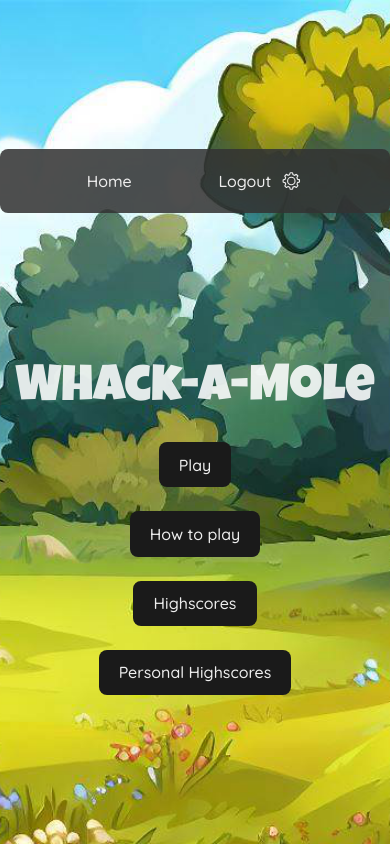
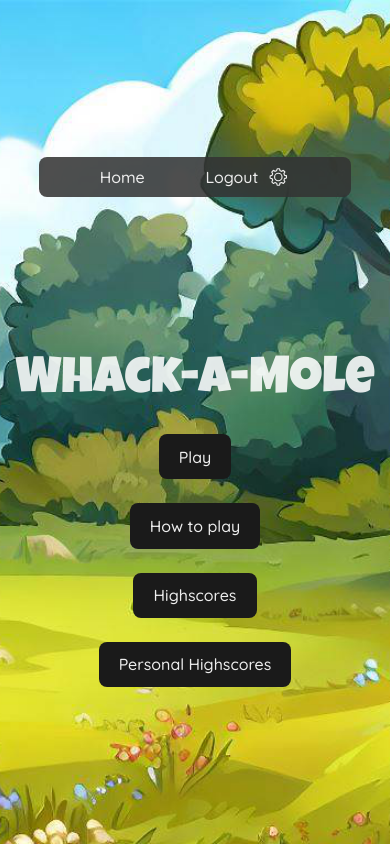
Before and after one commit to Darkmadhow/whack-a-mole-frontend, a React (Vite) app: page / in a window 390 px wide. Built offline with nearby package versions, Linux system fonts and the light colour scheme; no server answers; sample sign-in values are in the browser's storage.

Commit message:
fixed navbar reacting to tailwind

```diff
--- a/src/components/NavBar.jsx
+++ b/src/components/NavBar.jsx
@@ -15,7 +15,7 @@ export default function NavBar() {
   }
 
   return isAuthenticated ? (
-    <div className="navbar">
+    <div className="navbar-global">
       <NavLink to="/">Home</NavLink>
       <div className="logout-menu">
         <span>{user?.username}</span>
--- a/src/styles/globalHighscore.css
+++ b/src/styles/globalHighscore.css
@@ -45,6 +45,7 @@
   padding: 0.3rem;
   margin-bottom: 1rem;
   width: max-content;
+  background-color: #3b3b3b;
 }
 
 @media screen and (max-width: 480px) {
--- a/src/styles/navbar.css
+++ b/src/styles/navbar.css
@@ -1,36 +1,38 @@
-.navbar {
+.navbar-global {
   background-color: #333d;
   width: 80%;
   display: flex;
   justify-content: space-evenly;
   padding: 0.5rem 2rem;
   border-radius: 0.5rem;
+  margin: 0 4rem;
 }
 
-.navbar a {
+.navbar-global a {
   color: #eee;
 }
-.navbar a:hover {
+.navbar-global a:hover {
   color: #13cf09;
 }
 
-.navbar .logout-menu {
+.navbar-global .logout-menu {
   display: flex;
   justify-content: space-around;
   column-gap: 1rem;
 }
 
-.navbar .profile-link {
+.navbar-global .profile-link {
   height: 1.5rem;
   width: 1.5rem;
 }
 
 @media screen and (max-width: 480px) {
-  .navbar {
+  .navbar-global {
     padding: 0.5rem 0.5rem;
     justify-content: space-evenly;
+    margin: 0 1rem;
   }
-  .navbar .logout-menu {
+  .navbar-global .logout-menu {
     column-gap: 0.5rem;
   }
 }
--- a/src/styles/userHighscore.css
+++ b/src/styles/userHighscore.css
@@ -45,6 +45,7 @@
   padding: 0.3rem;
   margin-bottom: 1rem;
   width: max-content;
+  background-color: #3b3b3b;
 }
 
 @media screen and (max-width: 480px) {
```
